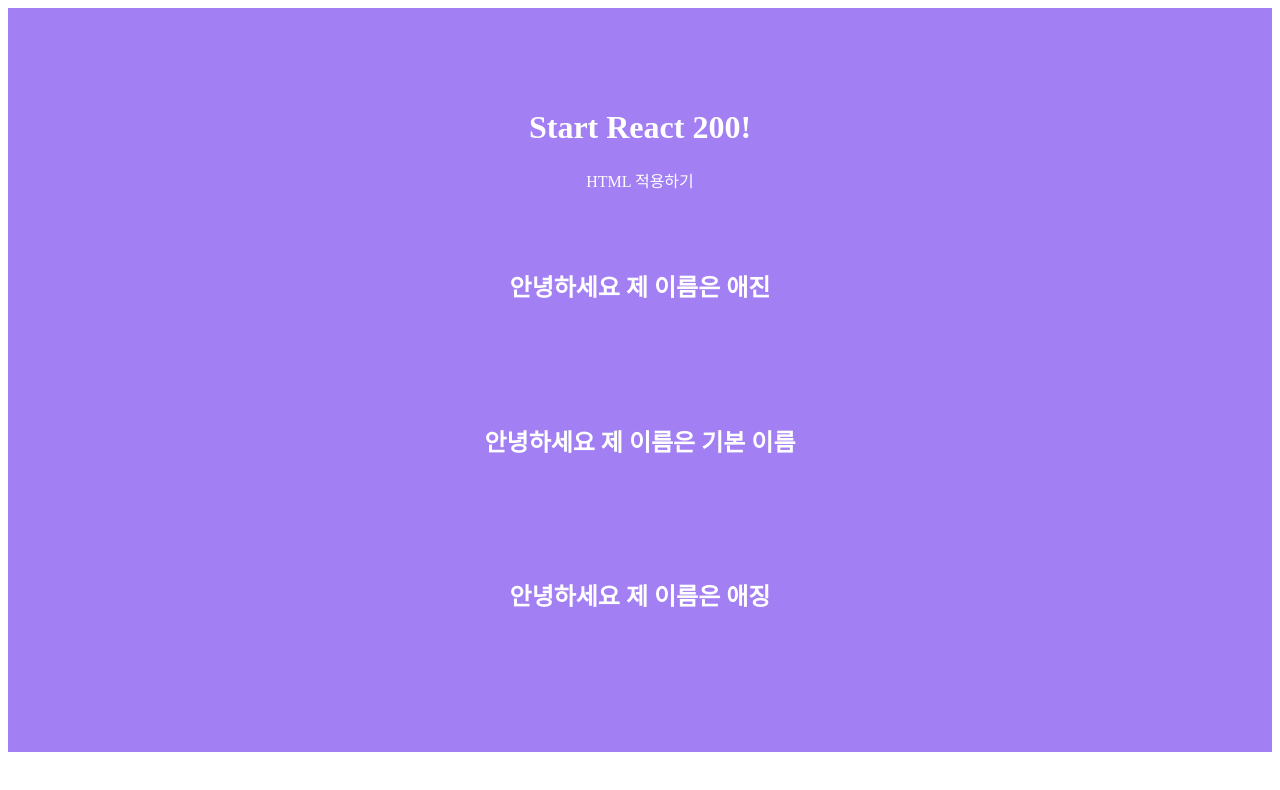
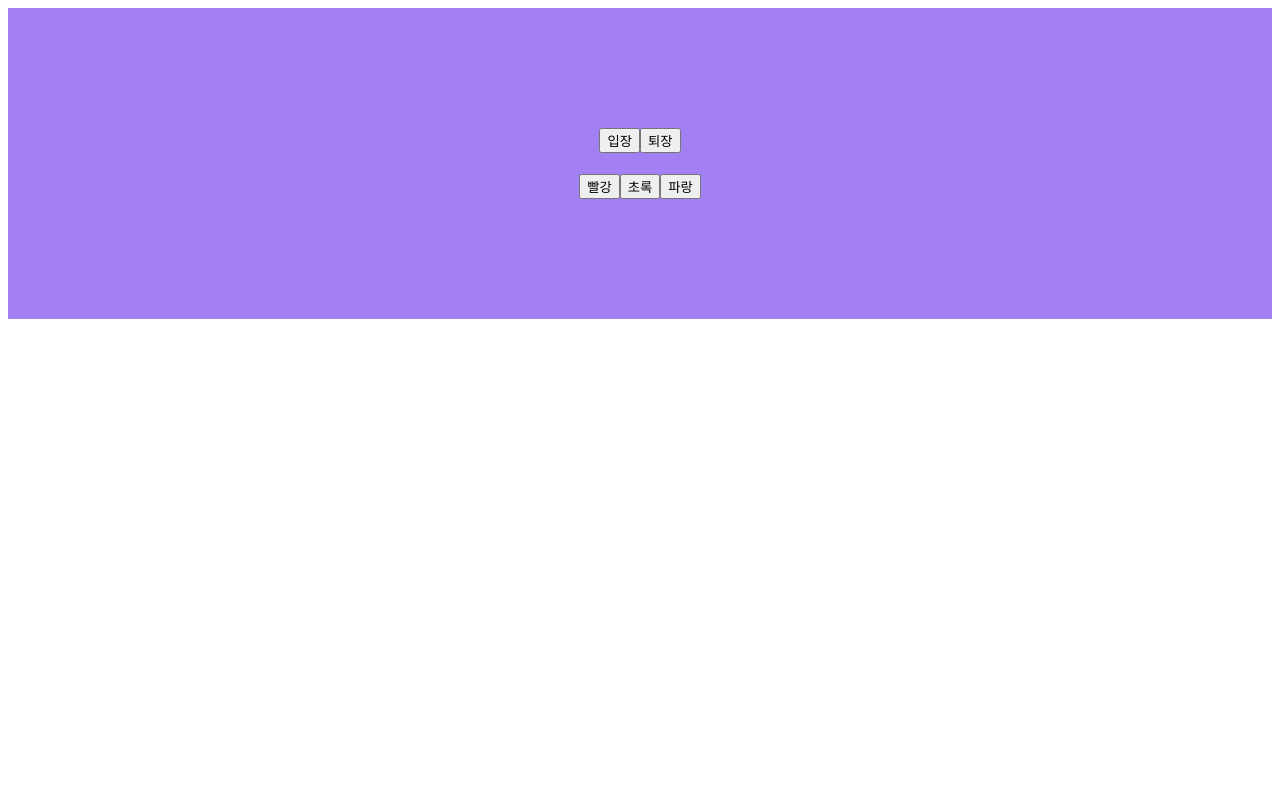
Before and after one commit to aejin24/Study, a React (Create React App) app in the folder React/base/: page / in a window 1280 px wide. Shown: the top 790 px of the page. Built offline with nearby package versions, Linux system fonts and the light colour scheme.

Commit message:
add MyState.tsx

```diff
--- a/React/base/src/App.tsx
+++ b/React/base/src/App.tsx
@@ -1,15 +1,17 @@
 import "./App.css";
-import MyComponent from "./components/MyComponent";
+// import MyComponent from "./components/MyComponent";
+import State from "./components/MyState";
 
 const App = () => {
   return (
     <div>
-      <h1>Start React 200!</h1>
+      {/* <h1>Start React 200!</h1>
       <p>HTML 적용하기</p>
 
       <MyComponent name="애진" />
       <MyComponent />
-      <MyComponent>애징</MyComponent>
+      <MyComponent>애징</MyComponent> */}
+      <State />
     </div>
   );
 }
--- /dev/null
+++ b/React/base/src/components/MyState.tsx
@@ -0,0 +1,27 @@
+import { useState } from "react";
+
+const MyStateComponent = () => {
+  const [message, setMessage] = useState<string>("");
+  const [color, setColor] = useState<string>("black");
+
+  const onEntered = () => setMessage("안녕하세요");
+  const onLeaved = () => setMessage("안녕히가세요");
+
+  const onSetRed = () => setColor("red");
+  const onSetBlue = () => setColor("blue");
+  const onSetGreen = () => setColor("green");
+
+  return (
+    <div>
+      <button onClick={onEntered}>입장</button>
+      <button onClick={onLeaved}>퇴장</button>
+      <h1 style={{color: color}}>{message}</h1>
+
+      <button onClick={onSetRed}>빨강</button>
+      <button onClick={onSetBlue}>초록</button>
+      <button onClick={onSetGreen}>파랑</button>
+    </div>
+  );
+};
+
+export default MyStateComponent;
```
